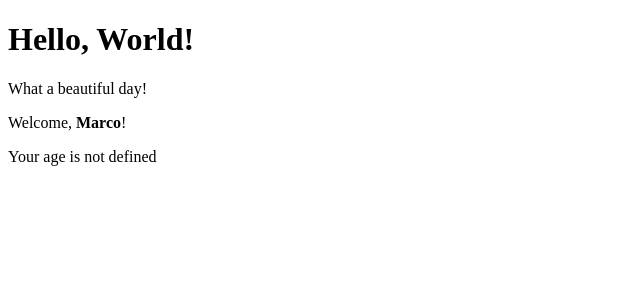
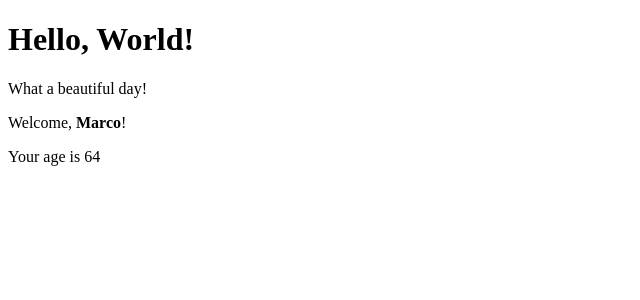
Before and after one commit to msimile/jsx-exercises, a React (Create React App) app in the folder react-exercises/: page / in a window 1280 px wide. Shown: the top 300 px of the page, without its empty margins (0-640 px from the left). Built offline with nearby package versions, Linux system fonts and the light colour scheme.

Commit message:
feat: conditional_rendering-03 complete

```diff
--- a/react-exercises/src/Age.js
+++ b/react-exercises/src/Age.js
@@ -2,7 +2,7 @@ import React from "react";
 
 export class Age extends React.Component {
   render() {
-    return this.props.age && <p>Your age is {this.props.age}</p>;
+    return (this.props.age > 18 && this.props.age < 65) && <p>Your age is {this.props.age}</p>;
   }
 }
 
--- a/react-exercises/src/Welcome.js
+++ b/react-exercises/src/Welcome.js
@@ -6,7 +6,7 @@ export class Welcome extends React.Component {
     return (
       <div>
         <p>Welcome, {this.props.name}!</p>
-        {this.props.age && <Age age = {this.props.age}/>}
+        <Age age = {64}/>
       </div>
     );
   }
```
